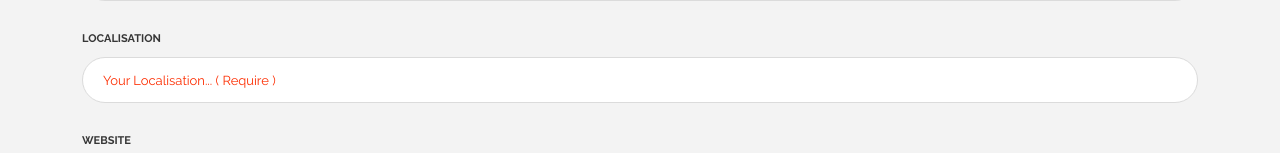
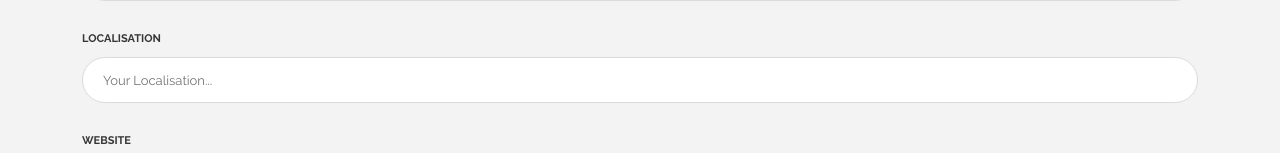
Before and after one commit to Vincent-Sniteur/Groupomania_front, a Vue app: page /new-profil in a window 1280 px wide. Shown: the part 247-400 px from the top of the page. Built offline with nearby package versions, Linux system fonts and the light colour scheme.

Commit message:
Edit Form User & Router

```diff
--- a/src/components/Messages/CreateMessage.vue
+++ b/src/components/Messages/CreateMessage.vue
@@ -11,7 +11,7 @@ export default {
 <div class="form-floating mb-1">
         <!-- Message box -->
         <div class="panel-body">
-            <textarea class="form-control mb-1" placeholder="Your message" id="floatingTextarea" maxlength="500"></textarea>
+            <textarea class="form-control mb-1" placeholder="Your message" id="new-message" maxlength="500"></textarea>
         </div>
         <!-- Message button -->
         <div class="button-container">
--- a/src/components/Pages/FormUser.vue
+++ b/src/components/Pages/FormUser.vue
@@ -16,7 +16,7 @@ export default {
 
             <div class="form-item">
               <label for="user-localisation" class="rl-label">Localisation</label>
-              <input type="text" id="user-localisation" name="localisation" placeholder="Your Localisation... ( Require )" required="required" class="require">
+              <input type="text" id="user-localisation" name="localisation" placeholder="Your Localisation...">
             </div>
 
             <div class="form-item">
--- a/src/components/Pages/Home.vue
+++ b/src/components/Pages/Home.vue
@@ -51,6 +51,4 @@ export default {
 
 
 <style scoped>
-
-
 </style>
--- a/src/components/Pages/Landing.vue
+++ b/src/components/Pages/Landing.vue
@@ -29,6 +29,4 @@ export default {
 
 
 <style scoped>
-
-
 </style>
--- a/src/route/router.js
+++ b/src/route/router.js
@@ -33,6 +33,7 @@ const router = createRouter({
     ]
 })
 
+// ADD IN BACKEND
 // Verify if user is logged or not & if is admin or not ( in local storage for the moment )
 // router.beforeEach((to, from, next) => {
 //     if (to.matched.some(record => record.meta.requiresAuth)) {
```
